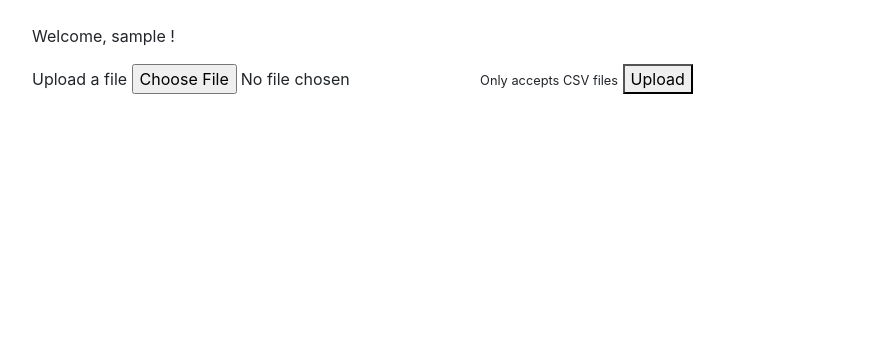
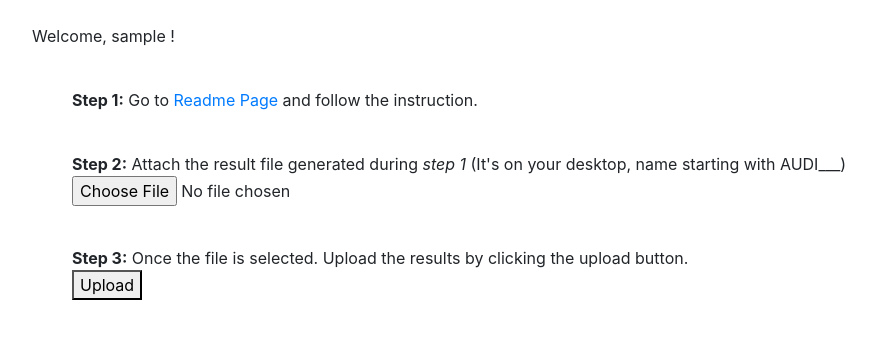
Before and after one commit to childish-gambino/certitude, a Django app: page / in a window 1280 px wide. Shown: the part 56-395 px from the top of the page, without its empty margins (53-929 px from the left). Run offline with Django 3.2, Linux system fonts and the light colour scheme; the visitor is signed in with stand-in values (Sample User, id 1); some libraries are stand-ins or nearby versions.

Commit message:
delta sync from production certitude

```diff
--- a/docker-compose.yml
+++ b/docker-compose.yml
@@ -1,10 +1,10 @@
-version:  '3.7'
+version:  '3.3'
 
 services:
     web:
         build: .
         # command: python /code/manage.py runserver 0.0.0.0:8000
-        command: gunicorn audit.wsgi -b 0.0.0.0:8000
+        command: gunicorn --certfile=./server.cert --keyfile=./server.key audit.wsgi -b 0.0.0.0:8000
 
         volumes:
             - .:/code
--- a/iaudit/admin.py
+++ b/iaudit/admin.py
@@ -5,4 +5,6 @@ from .models import ScanCSV
 
 class ScannedMachines(admin.ModelAdmin):
     list_display = [field.name for field in ScanCSV._meta.get_fields()]
+    list_filter = ['appname']
+    search_fields = ('appname', 'email', 'serialnumber' )
 admin.site.register(ScanCSV,ScannedMachines)
--- a/iaudit/views.py
+++ b/iaudit/views.py
@@ -1,8 +1,11 @@
+#-*-coding utf-16-*-
 import csv, io
+import json
 from django.shortcuts import render
 from django.contrib import messages
 from iaudit.models import ScanCSV
-
+from django.db.models import Count, Q
+# import codecs from django.utils.encoding
 # Create your views here.
 # one parameter named request
 def scancsv_upload(request):
@@ -11,25 +14,27 @@ def scancsv_upload(request):
 # prompt is a context variable that can have different values depending on their context
     prompt = {'order': 'Only accepts one column that is appname', 'scancsv': data}
     # GET request returns the value of the data with the specified key.
-
     try:
         just_logged_out = request.session.get('just_logged_out',False)
     except:
         just_logged_out = False
-
-
     if request.method == "GET":
         return render(request, template, prompt)
     csv_file = request.FILES['file']
     filename = ((request.FILES['file'].name)[0:-4])
+    if filename.startswith('AUDI-MAC'):
+        encoding = 'UTF-8'
+    else:
+        encoding = 'UTF-16'
     context = {}
-
     if request.method == "POST":
         try:
-            data_set = csv_file.read().decode('UTF-8')
+            data_set = csv_file.read().decode(encoding)
             # process CSV entries
             io_string = io.StringIO(data_set)
             next(io_string)
+            # fo = codecs.open('filename', 'r', 'utf-16')
+            # zz = fo.readlines()
             for column in csv.reader(io_string, delimiter=',', quotechar="|"):
                 _, created = ScanCSV.objects.update_or_create(
                     appname=column[0],
@@ -38,6 +43,6 @@ def scancsv_upload(request):
                 )
             messages.success(request, "Uploaded Successfully")
         except Exception as e:
-            print(e)
+            print("WOOOPS!!!",e)
             messages.warning(request,"THIS IS NOT A CSV FILE")
         return render(request, template, context)
--- a/templates/index.html
+++ b/templates/index.html
@@ -19,13 +19,16 @@
 
 <form action="/" method="POST" enctype="multipart/form-data">
   {% csrf_token %}
-  <label for="file1"> Upload a file</label>
-  <input type="file" id="file1" name="file">
-  <small>Only accepts CSV files</small>
-  <button type="submit">Upload</button>
+
+<ul><br><b>Step 1:</b> Go to <a href={% url 'readme' %} target="_blank">Readme Page</a> and follow the instruction.</br></ul>
+<ul>  <br><b>Step 2:</b> Attach the result file generated during <em>step 1</em> (It's on your desktop, name starting with AUDI___)</br>
+  <!-- <label for="file1"> Browse Now</label> -->
+  <input type="file" id="file1" name="file"></ul>
+
+<ul>  <br><b>Step 3:</b>  Once the file is selected. Upload the results by clicking the upload button.</br>
+  <button type="submit">Upload</button></ul>
 
 </form>
-
 {% else %}
 <!-- <div id="my-signin2"></div>
 <script>
```
Also changed, not shown: iaudit/templates/iaudit/readme.html (+6 -4 lines), 10 other files.
